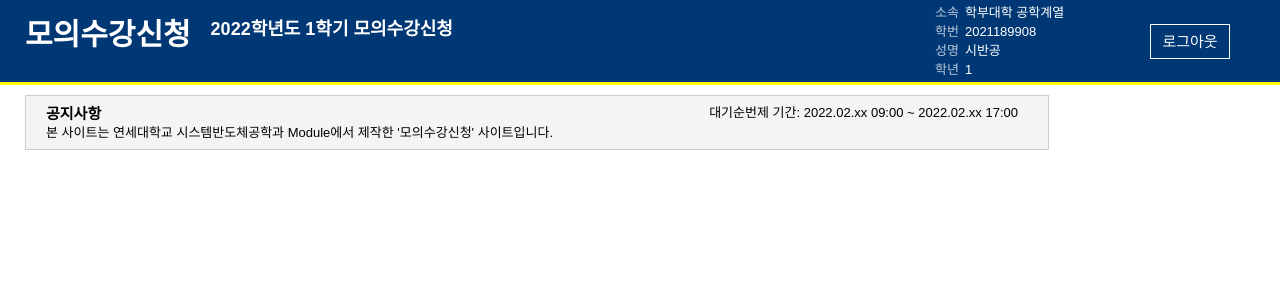
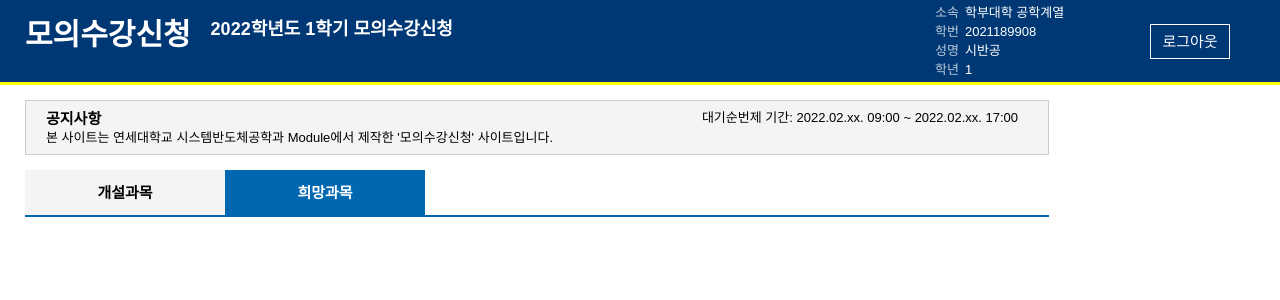
Before and after one commit to Jiwhan-Kim/Module_Imit, a React (Create React App) app: page /main in a window 1280 px wide. Shown: the top 300 px of the page. Built offline with nearby package versions, Linux system fonts and the light colour scheme.

Commit message:
220108 AddSelectMenu

```diff
--- /dev/null
+++ b/src/components/molecules/OpenedLect/index.jsx
@@ -0,0 +1,12 @@
+import React from "react";
+import styled from "styled-components";
+
+function OpenedLect() {
+  return (
+    <div>
+      <div></div>
+    </div>
+  );
+}
+
+export default OpenedLect;
--- /dev/null
+++ b/src/components/molecules/SelectedLect/index.jsx
@@ -0,0 +1,12 @@
+import React from "react";
+import styled from "styled-components";
+
+function SelectedLect() {
+  return (
+    <div>
+      <div></div>
+    </div>
+  );
+}
+
+export default SelectedLect;
--- a/src/components/molecules/info/index.jsx
+++ b/src/components/molecules/info/index.jsx
@@ -14,7 +14,7 @@ function Info() {
       </div>
       <div>
         <NormalStr>
-          대기순번제 기간: 2022.02.xx 09:00 ~ 2022.02.xx 17:00
+          대기순번제 기간: 2022.02.xx. 09:00 ~ 2022.02.xx. 17:00
         </NormalStr>
       </div>
     </InfoBox>
--- a/src/components/views/MainView/index.jsx
+++ b/src/components/views/MainView/index.jsx
@@ -1,15 +1,53 @@
-import React from "react";
+import React, { useState } from "react";
 import styled from "styled-components";
 // components
 import Header from "../../molecules/header";
 import Info from "../../molecules/info";
+import OpenedLect from "../../molecules/OpenedLect";
+import SelectedLect from "../../molecules/SelectedLect";
 
+let blueColor = "#0067b1";
+let greyColor = "#f4f4f4";
 function MainView({ inputHour, inputMin }) {
+  const [window, setWindow] = useState(0);
+  const [color0, setColor0] = useState(greyColor);
+  const [color1, setColor1] = useState(blueColor);
+  const [fontColor0, setFontColor0] = useState("#000000");
+  const [fontColor1, setFontColor1] = useState("#ffffff");
+  function Btn0Clicked() {
+    setColor0(blueColor);
+    setColor1(greyColor);
+    setFontColor0("#ffffff");
+    setFontColor1("#000000");
+  }
+  function Btn1Clicked() {
+    setColor0(greyColor);
+    setColor1(blueColor);
+    setFontColor0("#000000");
+    setFontColor1("#ffffff");
+  }
+
   return (
     <OutLineBox>
       <Header />
       <BodyBox>
         <Info />
+        <SelectBox>
+          <SelectButton
+            onClick={Btn0Clicked}
+            style={{ backgroundColor: color0, color: fontColor0 }}
+          >
+            개설과목
+          </SelectButton>
+          <SelectButton
+            onClick={Btn1Clicked}
+            style={{ backgroundColor: color1, color: fontColor1 }}
+          >
+            희망과목
+          </SelectButton>
+        </SelectBox>
+        {window === 0 && <OpenedLect />}
+        {window === 1 && <SelectedLect />}
       </BodyBox>
     </OutLineBox>
   );
@@ -23,10 +61,25 @@ const OutLineBox = styled.div`
 //min-width = 102.4 + 2.5(margin-left) + 2.5(margin-right) rem;
 
 const BodyBox = styled.div`
-  margin: 1rem 0rem 0rem 2.5rem;
-  background-color: black;
+  margin: 1.5rem 0rem 0rem 2.5rem;
   display: flex;
   flex-direction: column;
   width: 102.4rem;
-  height: 3rem;
 `;
+
+const SelectBox = styled.div`
+  margin-top: 1.5rem;
+  border-bottom: 0.2rem solid #0067b1;
+  display: flex;
+`;
+const SelectButton = styled.div`
+  height: 4.5rem;
+  width: 20rem;
+  font-size: 1.5rem;
+  font-weight: 700;
+  cursor: pointer;
+
+  display: flex;
+  align-items: center;
+  justify-content: center;
+`;
```
Also changed, not shown: 1 other file (tests, documents, lock files or other folders).
